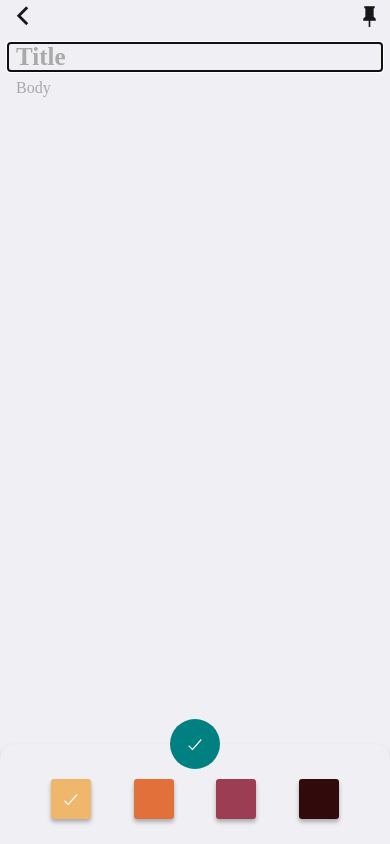
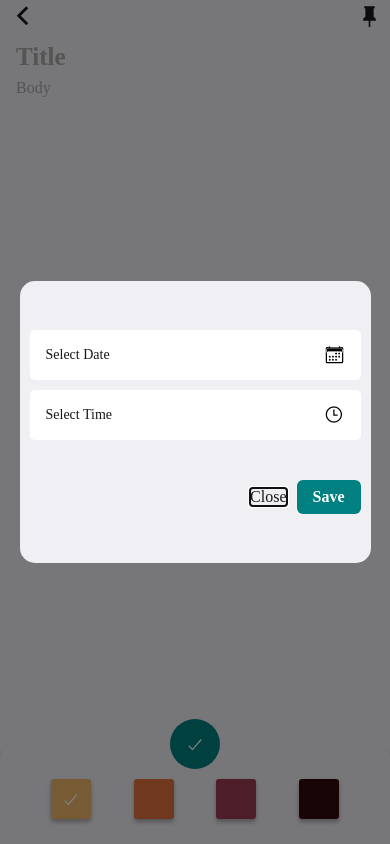
Before and after one commit to ajalasegun1/remindme, a React Native app: screen /AddScreen in a window 390 px wide. Built offline with nearby package versions, Linux system fonts and the light colour scheme.

Commit message:
Finished ui for add reminder

```diff
--- a/package.json
+++ b/package.json
@@ -19,6 +19,7 @@
     "react-native": "0.70.6",
     "react-native-gesture-handler": "^2.8.0",
     "react-native-push-notification": "^8.1.1",
+    "react-native-reanimated": "^2.13.0",
     "react-native-safe-area-context": "^4.4.1",
     "react-native-screens": "^3.18.2",
     "react-native-vector-icons": "^9.2.0",
--- /dev/null
+++ b/src/components/MyLayerView.tsx
@@ -0,0 +1,22 @@
+import {StyleSheet, Text, View, useColorScheme, ViewStyle} from 'react-native';
+import React, {ReactNode} from 'react';
+import {dark, light} from '../theme/colors';
+
+type Props = {
+  children: ReactNode;
+  style?: ViewStyle | ViewStyle[];
+};
+const MyLayerView = ({children, style}: Props) => {
+  const theme = useColorScheme();
+  const isDark = theme === 'dark';
+  return (
+    <View
+      style={[{backgroundColor: isDark ? dark.layer2 : light.layer2}, style]}>
+      {children}
+    </View>
+  );
+};
+
+export default MyLayerView;
+
+const styles = StyleSheet.create({});
--- /dev/null
+++ b/src/components/MyView.tsx
@@ -0,0 +1,21 @@
+import {StyleSheet, Text, View, useColorScheme, ViewStyle} from 'react-native';
+import React, {ReactNode} from 'react';
+import {dark, light} from '../theme/colors';
+
+type Props = {
+  children: ReactNode;
+  style?: ViewStyle | ViewStyle[];
+};
+const MyView = ({children, style}: Props) => {
+  const theme = useColorScheme();
+  const isDark = theme === 'dark';
+  return (
+    <View style={[{backgroundColor: isDark ? dark.layer : light.layer}, style]}>
+      {children}
+    </View>
+  );
+};
+
+export default MyView;
+
+const styles = StyleSheet.create({});
--- a/src/screens/AddScreen.tsx
+++ b/src/screens/AddScreen.tsx
@@ -1,4 +1,12 @@
-import {StyleSheet, Text, View, Pressable, useColorScheme} from 'react-native';
+import {
+  StyleSheet,
+  Text,
+  View,
+  Pressable,
+  useColorScheme,
+  Modal,
+  TouchableWithoutFeedback,
+} from 'react-native';
 import React, {useState, useRef, useEffect} from 'react';
 import MySafeContainer from '../components/MySafeContainer';
 import {StackScreenProps} from '@react-navigation/stack';
@@ -8,6 +16,10 @@ import MaterialCommunityIcons from 'react-native-vector-icons/MaterialCommunityI
 import {TextInput} from 'react-native-gesture-handler';
 import {dark, light} from '../theme/colors';
 import {bgColors} from '../theme/colors';
+import {HEIGHT} from '../constants/dimensions';
+import MyView from '../components/MyView';
+import MyLayerView from '../components/MyLayerView';
+import MyText from '../components/MyText';
 
 type AddScreenProps = StackScreenProps<RootStackParamList, 'AddScreen'>;
 
@@ -18,7 +30,9 @@ const AddScreen = ({navigation}: AddScreenProps) => {
   const theme = useColorScheme();
   const isDark = theme === 'dark';
   const [color, setColor] = useState<string>(one);
+  const [showModal, setShowModal] = useState(true);
   const colorArray = [one, two, three, four];
+
   useEffect(() => {
     titleRef.current?.focus();
   }, []);
@@ -91,6 +105,39 @@ const AddScreen = ({navigation}: AddScreenProps) => {
           ))}
         </View>
       </View>
+      <Modal visible={showModal} transparent={true} animationType={'slide'}>
+        <View style={styles.modalContainer}>
+          <MyView style={styles.modalContent}>
+            <MyLayerView style={styles.items2}>
+              <MyText>Select Date</MyText>
+              <Ionicons
+                name="calendar-outline"
+                size={20}
+                color={isDark ? 'white' : 'black'}
+              />
+            </MyLayerView>
+            <View style={{height: 10}} />
+            <MyLayerView style={styles.items2}>
+              <MyText>Select Time</MyText>
+              <Ionicons
+                name="time-outline"
+                size={20}
+                color={isDark ? 'white' : 'black'}
+              />
+            </MyLayerView>
+            <View style={{height: 40}} />
+            <View style={styles.modalFooter}>
+              <Pressable onPress={() => setShowModal(false)}>
+                <MyText style={styles.cancel}>Close</MyText>
+              </Pressable>
+              <View style={{width: 10}} />
+              <View style={styles.saveBtn}>
+                <MyText style={styles.saveText}>Save</MyText>
+              </View>
+            </View>
+          </MyView>
+        </View>
+      </Modal>
     </MySafeContainer>
   );
 };
@@ -181,4 +228,52 @@ const styles = StyleSheet.create({
     alignItems: 'center',
     justifyContent: 'center',
   },
+  modalContainer: {
+    flex: 1,
+    alignItems: 'center',
+    justifyContent: 'center',
+    backgroundColor: 'rgba(0,0,0,0.5)',
+  },
+  modalContent: {
+    height: HEIGHT / 3,
+    width: '90%',
+    // backgroundColor: 'green',
+    borderRadius: 15,
+    padding: 10,
+    alignItems: 'center',
+    justifyContent: 'center',
+  },
+  items2: {
+    // backgroundColor: 'teal',
+    width: '100%',
+    height: 50,
+    borderRadius: 5,
+    paddingHorizontal: 16,
+    paddingVertical: 8,
+    flexDirection: 'row',
+    alignItems: 'center',
+    justifyContent: 'space-between',
+  },
+  modalFooter: {
+    width: '100%',
+    alignItems: 'center',
+    justifyContent: 'flex-end',
+    flexDirection: 'row',
+    // justifyContent: 'flex-end',
+  },
+  cancel: {
+    fontWeight: '500',
+    fontSize: 16,
+  },
+  saveBtn: {
+    backgroundColor: 'teal',
+    paddingHorizontal: 16,
+    paddingVertical: 8,
+    borderRadius: 6,
+  },
+  saveText: {
+    fontWeight: '800',
+    fontSize: 16,
+    color: 'white',
+  },
 });
--- a/src/theme/colors.ts
+++ b/src/theme/colors.ts
@@ -1,6 +1,7 @@
 export const dark = {
   background: '#121212',
   layer: '#181818',
+  layer2: '#282828',
   primaryText: '#ffffff',
   secondaryText: '#b3b3b3',
 };
@@ -8,6 +9,7 @@ export const dark = {
 export const light = {
   background: '#efeff4',
   layer: '#efeff4',
+  layer2: '#ffffff',
   primaryText: '#181818',
   secondaryText: '#b3b3b3',
 };
```
Also changed, not shown: 2 other files (tests, documents, lock files or other folders).
